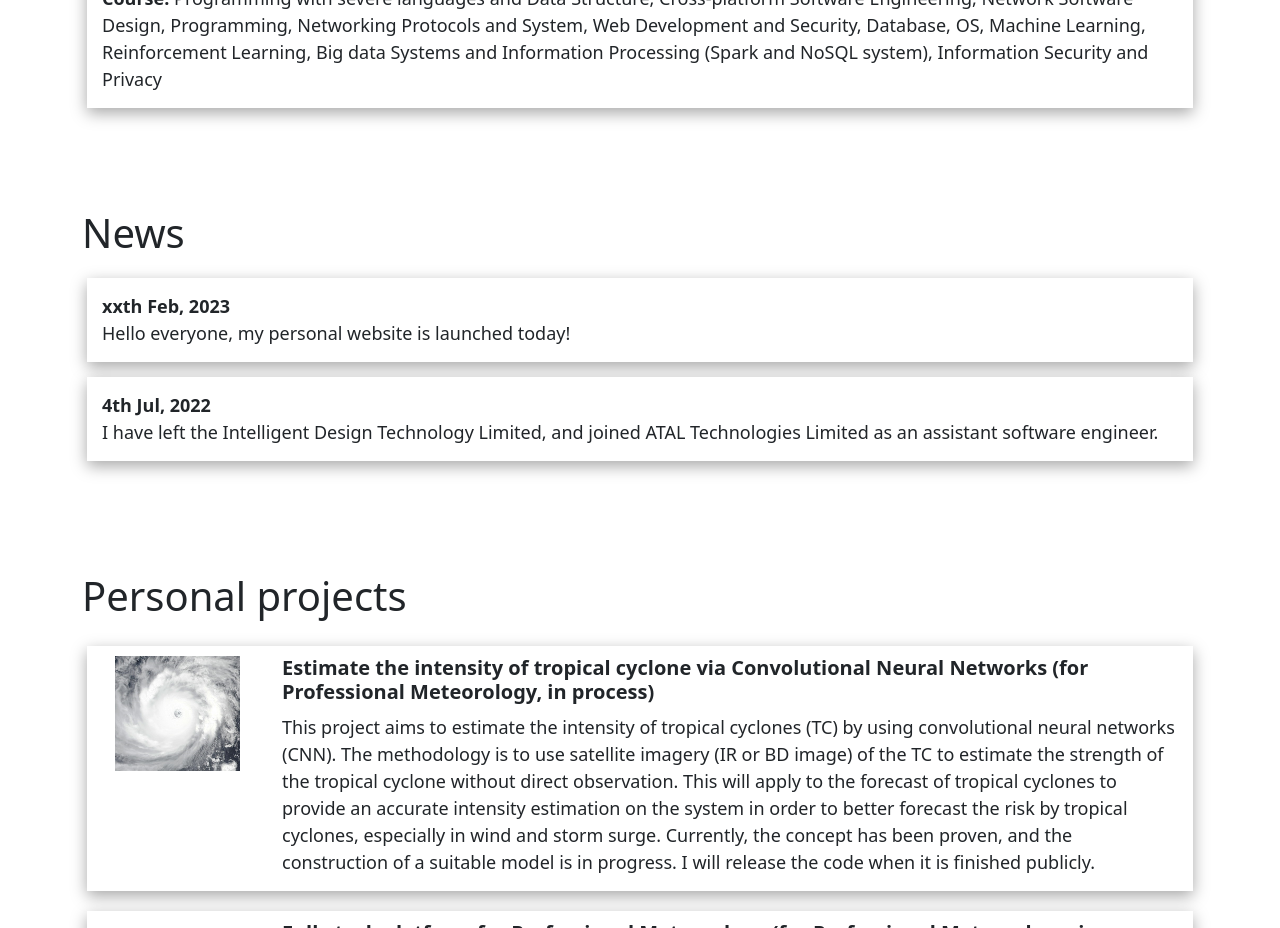
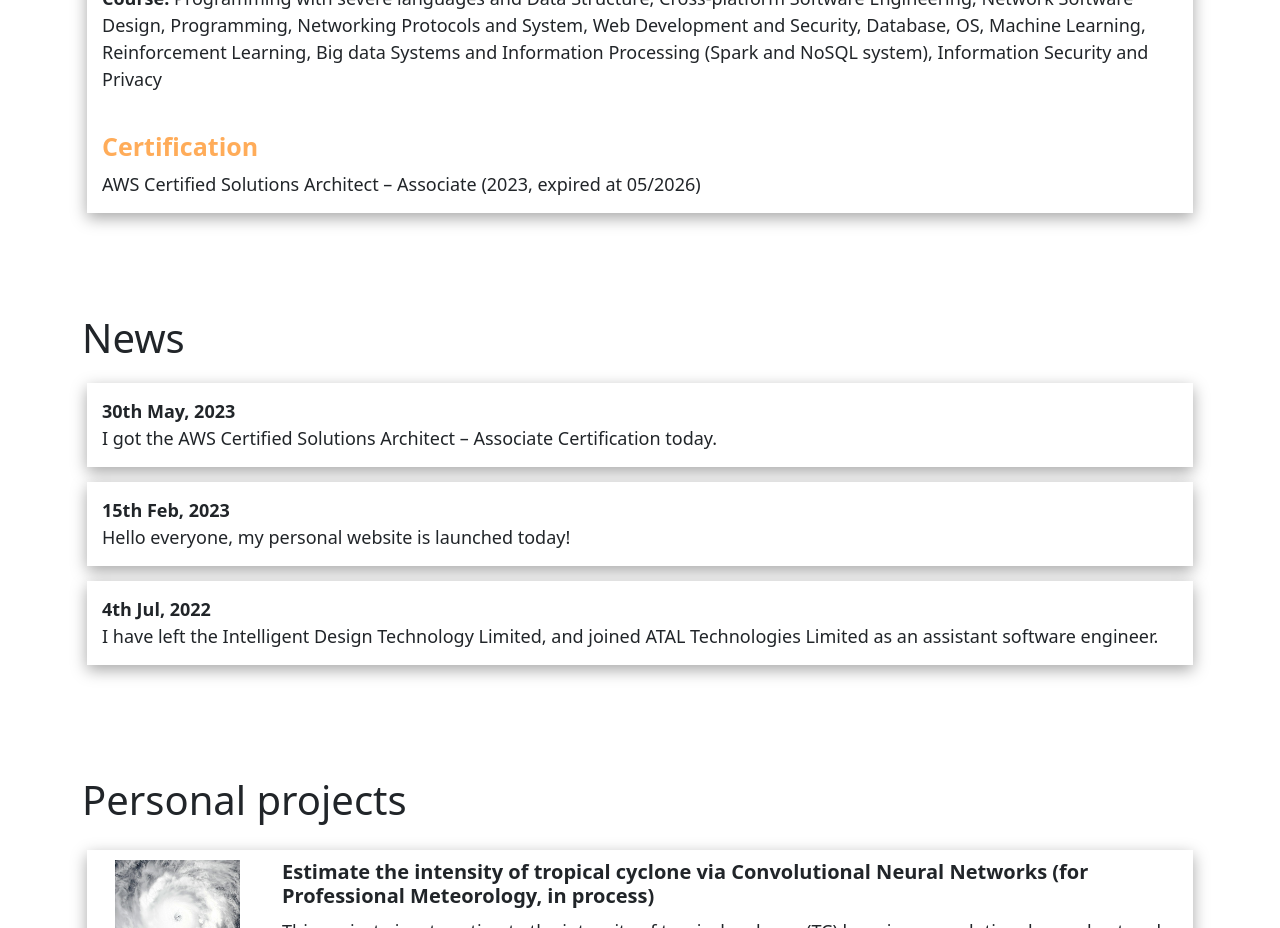
Before and after one commit to alexchow2014/alexchow2014.github.io, a React (Create React App) app in the folder personal/: page /#/ in a window 1280 px wide. Shown: the part 920-1848 px from the top of the page. Built offline with nearby package versions, Linux system fonts and the light colour scheme.

Commit message:
2023/05/30 - update
1. Package update
2. Information update

```diff
--- a/personal/package.json
+++ b/personal/package.json
@@ -19,7 +19,7 @@
     "react-bootstrap-icons": "^1.10.2",
     "react-dom": "^18.2.0",
     "react-router-dom": "^6.8.1",
-    "react-scripts": "^5.0.1",
+    "react-scripts": "^2.1.3",
     "reactstrap": "^9.1.5",
     "switch": "^0.0.0",
     "web-vitals": "^2.1.4"
--- a/personal/src/pages/mainpage.js
+++ b/personal/src/pages/mainpage.js
@@ -69,6 +69,13 @@ function WebPage() {
                             Information Security and Privacy
                         </div>
 
+                        <div className='text_black section_title' id="">
+                            Certification
+                        </div>
+                        <div className='text_black' id="">
+                            AWS Certified Solutions Architect – Associate (2023, expired at 05/2026)
+                        </div>
+
                     </div>
                 </div>
             </div>
@@ -80,7 +87,17 @@ function WebPage() {
                 <div className="container col-12 news_item">
                     <div className='textcard'>
                         <div className='text_black'>
-                            <div><strong>xxth Feb, 2023</strong></div>
+                            <div><strong>30th May, 2023</strong></div>
+                            <div>
+                                I got the AWS Certified Solutions Architect – Associate Certification today.
+                            </div>
+                        </div>
+                    </div>
+                </div>
+                <div className="container col-12 news_item">
+                    <div className='textcard'>
+                        <div className='text_black'>
+                            <div><strong>15th Feb, 2023</strong></div>
                             <div>
                                 Hello everyone, my personal website is launched today!
                             </div>
```
Also changed, not shown: 1 other file (tests, documents, lock files or other folders).
